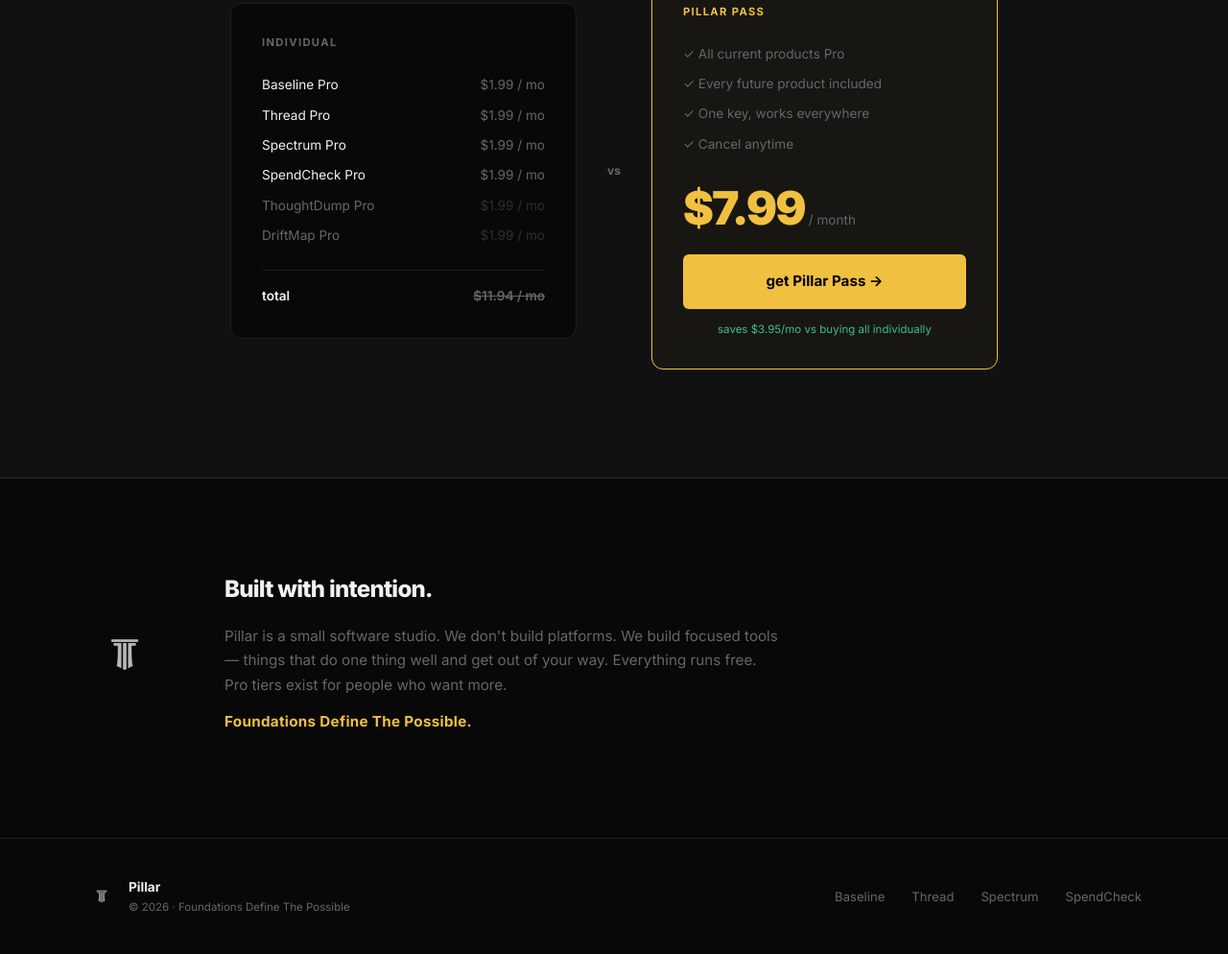
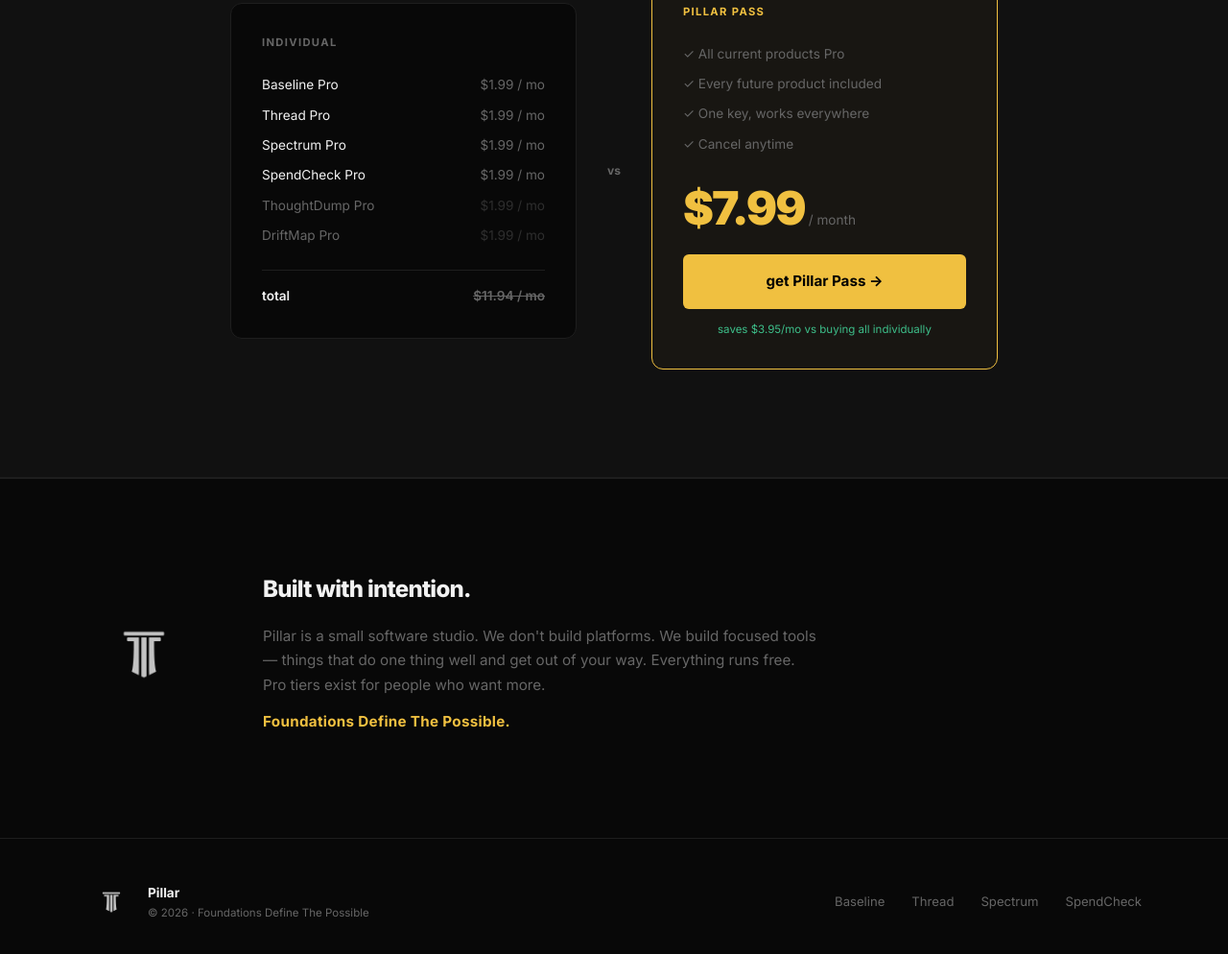
Before and after one commit to Fai1th/pillar-home, a plain HTML site: page index.html in a window 1280 px wide. Shown: the part 2043-3037 px from the top of the page at 96% size. Drawn offline with Linux system fonts and the light colour scheme.

Commit message:
style: bigger Pillar logo

```diff
--- a/style.css
+++ b/style.css
@@ -21,7 +21,7 @@
 .nav { position: fixed; top: 0; left: 0; right: 0; z-index: 100; background: rgba(8,8,8,0.95); backdrop-filter: blur(12px); border-bottom: 1px solid var(--border); }
 .nav-inner { max-width: 1100px; margin: 0 auto; padding: 1rem 2rem; display: flex; align-items: center; justify-content: space-between; }
 .nav-brand { display: flex; align-items: center; gap: 0.6rem; }
-.nav-logo { height: 36px; width: 36px; object-fit: contain; }
+.nav-logo { height: 52px; width: 52px; object-fit: contain; }
 .nav-name { font-size: 1.1rem; font-weight: 900; letter-spacing: -0.04em; }
 .nav-links { display: flex; align-items: center; gap: 1.75rem; }
 .nav-link { color: var(--muted); text-decoration: none; font-size: 0.85rem; font-weight: 500; transition: color 0.15s; }
@@ -109,7 +109,7 @@
 /* ABOUT */
 .about-section { padding: 6rem 2rem; border-top: 1px solid var(--border); }
 .about-inner { max-width: 1100px; margin: 0 auto; display: grid; grid-template-columns: auto 1fr; gap: 4rem; align-items: center; }
-.about-logo { height: 80px; width: 80px; object-fit: contain; opacity: 0.8; }
+.about-logo { height: 120px; width: 120px; object-fit: contain; opacity: 0.85; }
 h3 { font-size: 1.5rem; font-weight: 800; letter-spacing: -0.03em; margin-bottom: 1rem; }
 .about-right p { color: var(--muted); font-size: 0.95rem; line-height: 1.7; max-width: 580px; margin-bottom: 0.75rem; }
 .about-slogan { font-size: 0.85rem; font-weight: 700; color: var(--accent) !important; letter-spacing: 0.02em; }
@@ -118,7 +118,7 @@
 .footer { border-top: 1px solid var(--border); padding: 2.5rem 2rem; }
 .footer-inner { max-width: 1100px; margin: 0 auto; display: flex; align-items: center; justify-content: space-between; flex-wrap: wrap; gap: 2rem; }
 .footer-brand { display: flex; align-items: center; gap: 0.75rem; }
-.footer-logo { height: 32px; width: 32px; opacity: 0.7; }
+.footer-logo { height: 52px; width: 52px; opacity: 0.85; }
 .footer-name { font-size: 0.85rem; font-weight: 700; }
 .footer-tag { font-size: 0.72rem; color: var(--muted); }
 .footer-products { display: flex; gap: 1.75rem; flex-wrap: wrap; }
```
